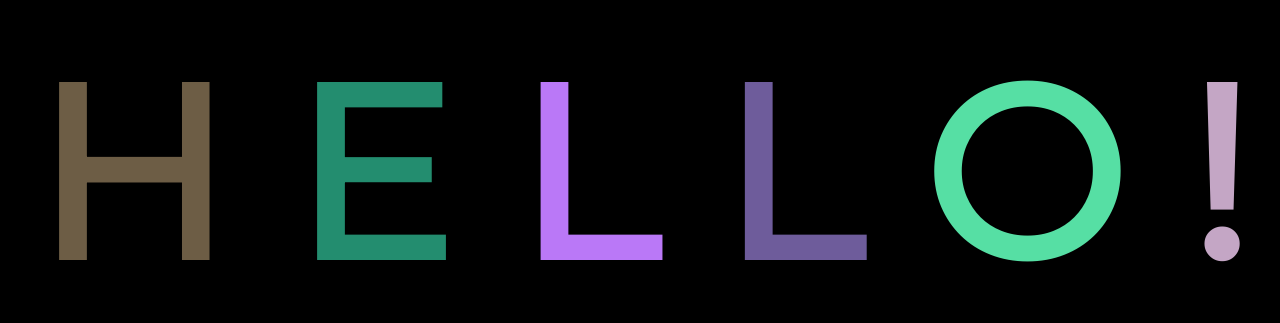
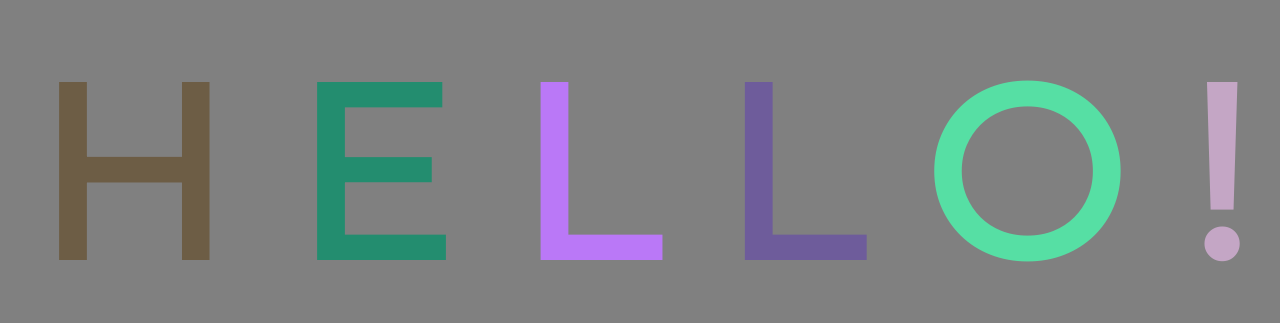
Before and after one commit to saintfortjohnb/Second_Bit, a plain HTML site: page index.html in a window 1280 px wide. Shown: the part 234-557 px from the top of the page. Drawn offline with Linux system fonts and the light colour scheme.

Commit message:
change bg color

```diff
--- a/app.css
+++ b/app.css
@@ -3,7 +3,7 @@ body {
     justify-content: center;
     align-items: center;
     height: 100vh;
-    background-color: black;
+    background-color: grey;
 }
 
 h1 {
```
